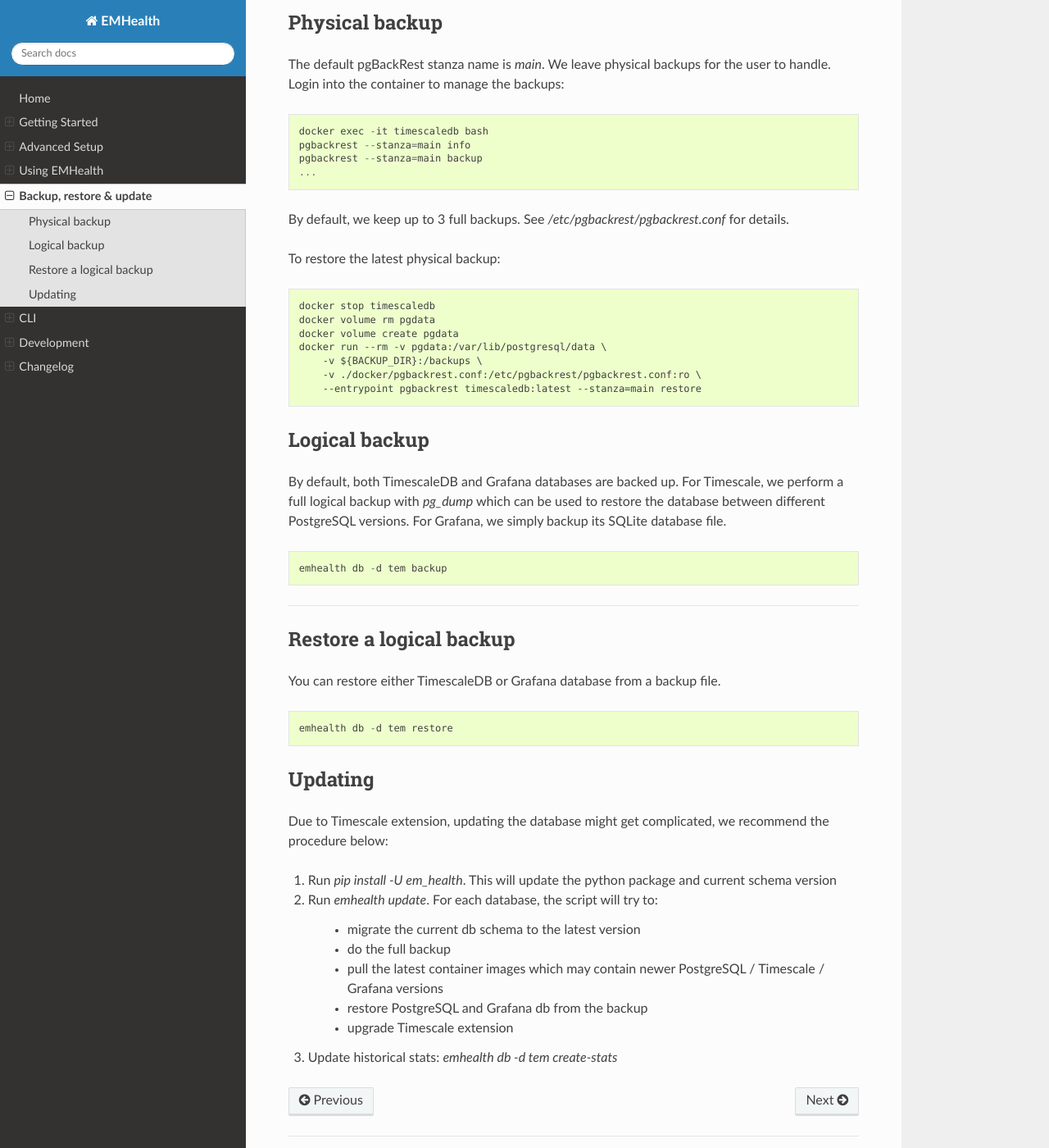
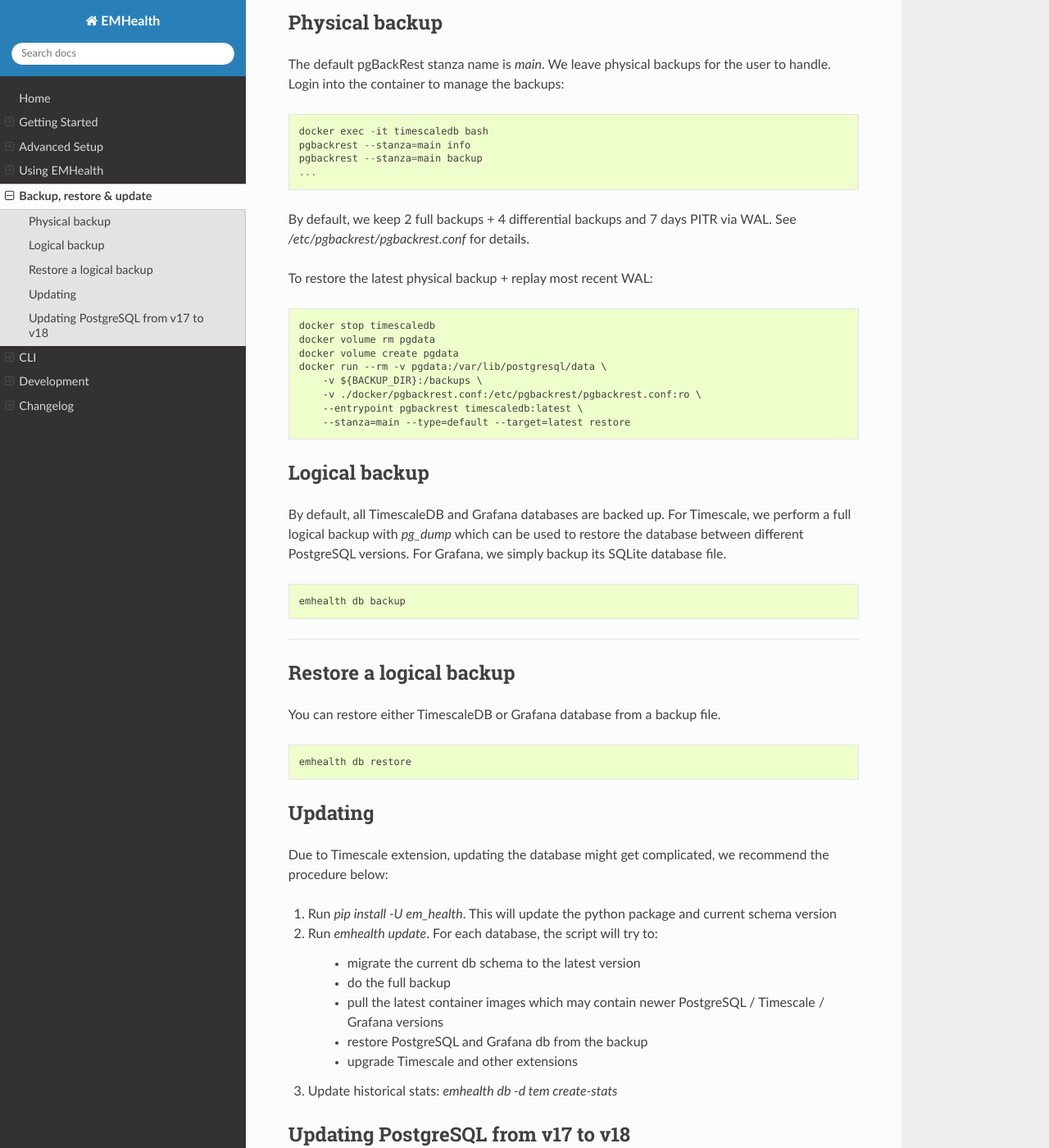
Before and after one commit to azazellochg/em_health, a Sphinx documentation site: the page built from docs/maintenance.rst, in a window 1280 px wide and 1400 px high, scrolled down 293 px. Shown: the whole window at 82% size. Built offline with Sphinx 7.4.7 and the Read the Docs theme 3.1.0, drawn with Linux system fonts in a browser that asks for light colours; some of the changed text lies outside the part shown.

Commit message:
update pgbackrest config, refactor maintenance cmds

```diff
--- a/docs/cli.rst
+++ b/docs/cli.rst
@@ -152,7 +152,7 @@ Syntax
 
 .. code-block::
 
-    emhealth db -d tem backup
+    emhealth db backup
 
 ----
 
@@ -169,7 +169,7 @@ Syntax
 
 .. code-block::
 
-    emhealth db -d tem restore
+    emhealth db restore
 
 ----
 
--- a/docs/maintenance.rst
+++ b/docs/maintenance.rst
@@ -20,9 +20,9 @@ The default pgBackRest stanza name is *main*. We leave physical backups for the
     ...
 
 
-By default, we keep up to 3 full backups. See `/etc/pgbackrest/pgbackrest.conf` for details.
+By default, we keep 2 full backups + 4 differential backups and 7 days PITR via WAL. See `/etc/pgbackrest/pgbackrest.conf` for details.
 
-To restore the latest physical backup:
+To restore the latest physical backup + replay most recent WAL:
 
 .. code-block::
 
@@ -32,18 +32,19 @@ To restore the latest physical backup:
     docker run --rm -v pgdata:/var/lib/postgresql/data \
         -v ${BACKUP_DIR}:/backups \
         -v ./docker/pgbackrest.conf:/etc/pgbackrest/pgbackrest.conf:ro \
-        --entrypoint pgbackrest timescaledb:latest --stanza=main restore
+        --entrypoint pgbackrest timescaledb:latest \
+        --stanza=main --type=default --target=latest restore
 
 
 Logical backup
 --------------
 
-By default, both TimescaleDB and Grafana databases are backed up. For Timescale, we perform a full logical backup with `pg_dump`
+By default, all TimescaleDB and Grafana databases are backed up. For Timescale, we perform a full logical backup with `pg_dump`
 which can be used to restore the database between different PostgreSQL versions. For Grafana, we simply backup its SQLite database file.
 
 .. code-block::
 
-    emhealth db -d tem backup
+    emhealth db backup
 
 ----
 
@@ -54,7 +55,7 @@ You can restore either TimescaleDB or Grafana database from a backup file.
 
 .. code-block::
 
-    emhealth db -d tem restore
+    emhealth db restore
 
 Updating
 --------
@@ -68,6 +69,16 @@ Due to Timescale extension, updating the database might get complicated, we reco
     * do the full backup
     * pull the latest container images which may contain newer PostgreSQL / Timescale / Grafana versions
     * restore PostgreSQL and Grafana db from the backup
-    * upgrade Timescale extension
+    * upgrade Timescale and other extensions
 
 3. Update historical stats: `emhealth db -d tem create-stats`
+
+Updating PostgreSQL from v17 to v18
+-----------------------------------
+
+Starting from EMHealth 0.1a5 we have migrated PostgreSQL from v17 to v18. Major server version upgrades are not automated, so please follow the steps below:
+
+    - install the latest package that still support PG17: `pip install em_health==0.1a4`
+    - update everything except PG17 to the latest version: `emhealth update`
+    - upgrade EMHealth to 0.1a5 or later: `pip install -U em_health`
+    - update again: `emhealth update`
```
Also changed, not shown: 4 other files.
